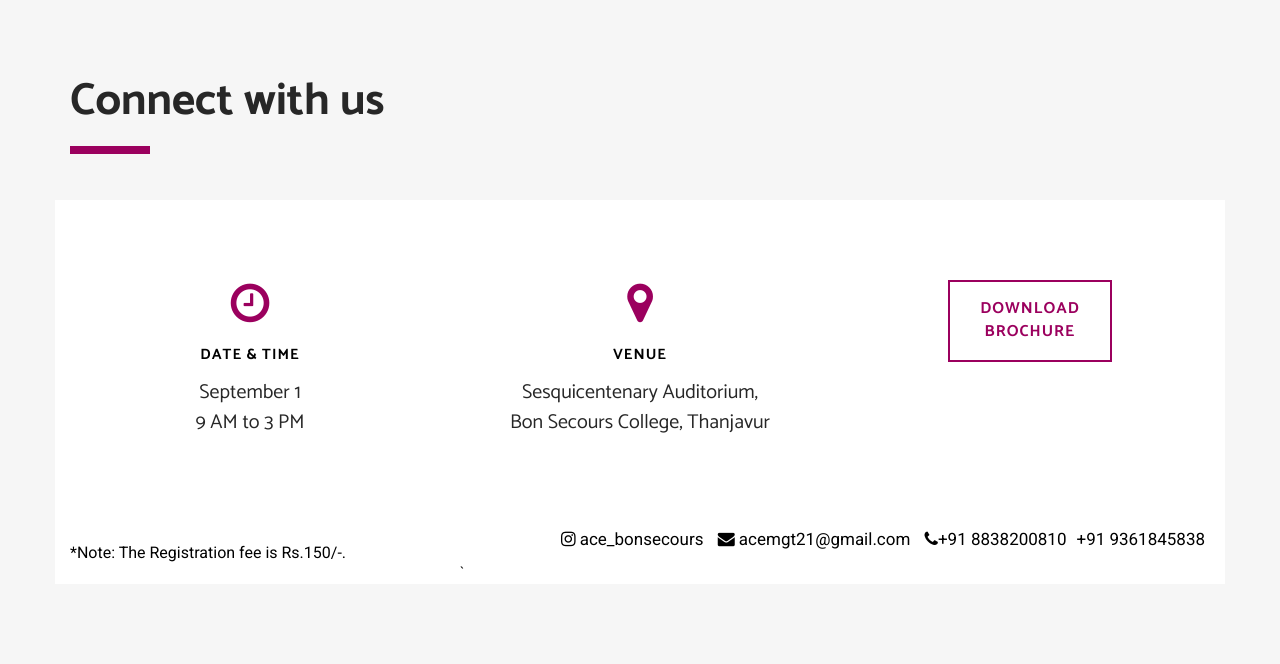
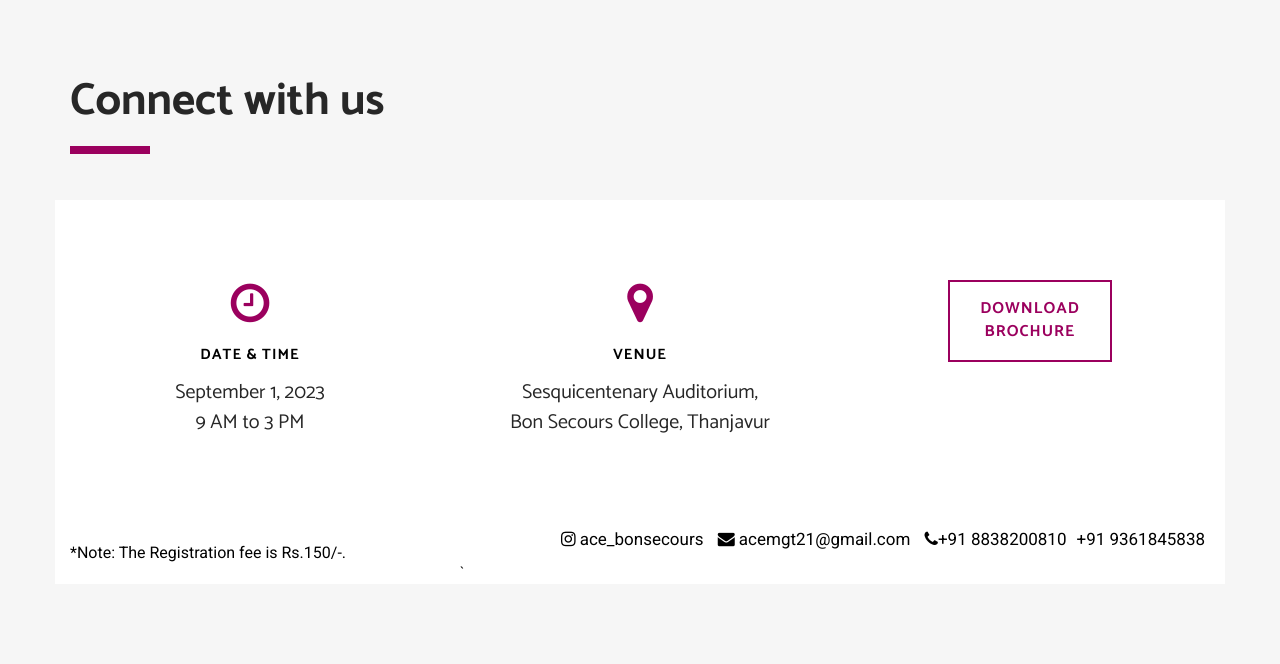
Before and after one commit to catfrd/man-project, a Flask app: page / in a window 1280 px wide. Shown: the part 2978-3642 px from the top of the page. Run offline with Flask 3, Linux system fonts and the light colour scheme; some libraries are stand-ins or nearby versions.

Commit message:
final commit

```diff
--- a/templates/index.html
+++ b/templates/index.html
@@ -328,7 +328,7 @@ The Department of Management Studies is committed to intellectual excellence. It
             Date &amp; Time
           </span>
           <p class="margin-3 font-family-alt no-margin-bottom no-margin-rl title-small text-gray-dark-2">
-            September 1<br>
+            September 1, 2023<br>
             9 AM to 3 PM
           </p>
         </div>
```
